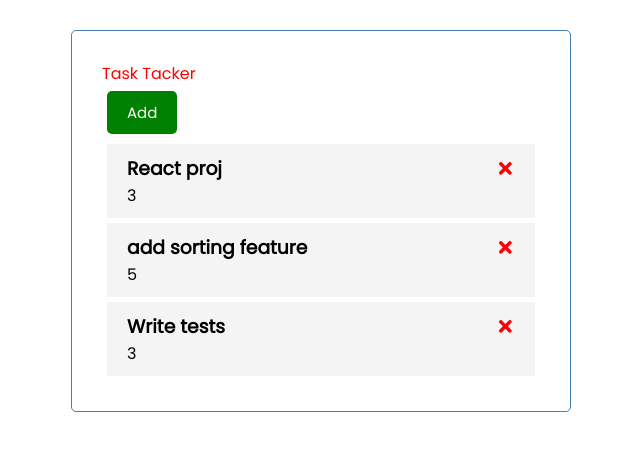
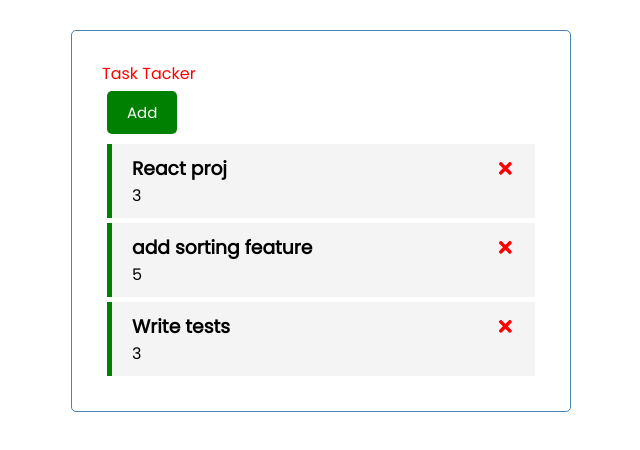
Before and after one commit to klanti117/ticketTracker, a React (Vite) app: page / in a window 1280 px wide. Shown: the top 450 px of the page, without its empty margins (319-959 px from the left). Built offline with nearby package versions, Linux system fonts and the light colour scheme.

Commit message:
style changes with doubleClick on each card

```diff
--- a/src/App.tsx
+++ b/src/App.tsx
@@ -20,6 +20,7 @@ const intialTicketsArr: Array<Ticket> = [
     isComplete: false,
   }
 ]
+
 function App() {
   const [tickets, setTickets] = useState(intialTicketsArr)
 
@@ -30,8 +31,10 @@ function App() {
   }
 
   // toggle completion
-  const onToggleCompletion = () => {
-    console.log("toggleCompletion")
+  const onToggleCompletion = (selectedTicket: Ticket) => {
+    // console.log("toggleCompletion")
+    setTickets(tickets.map((t) => t === selectedTicket ?
+      {...t, isComplete: !t.isComplete} : t))
   }
 
   return (
--- a/src/Ticket.tsx
+++ b/src/Ticket.tsx
@@ -4,12 +4,14 @@ import { FaTimes } from 'react-icons/fa'
 export type ticketProp = {
     ticketItem: Ticket
     onDelete: (ticket:Ticket) => void
-    onToggleCompletion: () => void
+    onToggleCompletion: (ticket:Ticket) => void
 }
 const Ticket: FC<ticketProp> =
 ({ ticketItem, onDelete, onToggleCompletion }) => {
     return (
-        <div className="ticket" onDoubleClick={onToggleCompletion}>
+        <div
+            className={`ticket ${ticketItem.isComplete ? '':'not-complete'}`}
+            onDoubleClick={ () => onToggleCompletion(ticketItem)}>
             <h3>{ticketItem.text}
                 <FaTimes style={{color:'red',
                 cursor:'pointer'}}
--- a/src/Tickets.tsx
+++ b/src/Tickets.tsx
@@ -4,7 +4,7 @@ import Ticket, {ticketProp} from "./Ticket"
 type ticketsProp = {
     tickets: Array<Ticket>,
     onDelete: (ticket:Ticket) => void
-    onToggleCompletion: () => void
+    onToggleCompletion: (ticket:Ticket) => void
 }
 
 const Tickets: FC<ticketsProp> =
--- a/src/index.css
+++ b/src/index.css
@@ -61,7 +61,7 @@ body {
     cursor: pointer;
 }
 
-.ticket.reminder {
+.ticket.not-complete {
     border-left: 5px solid green;
 }
 
```
